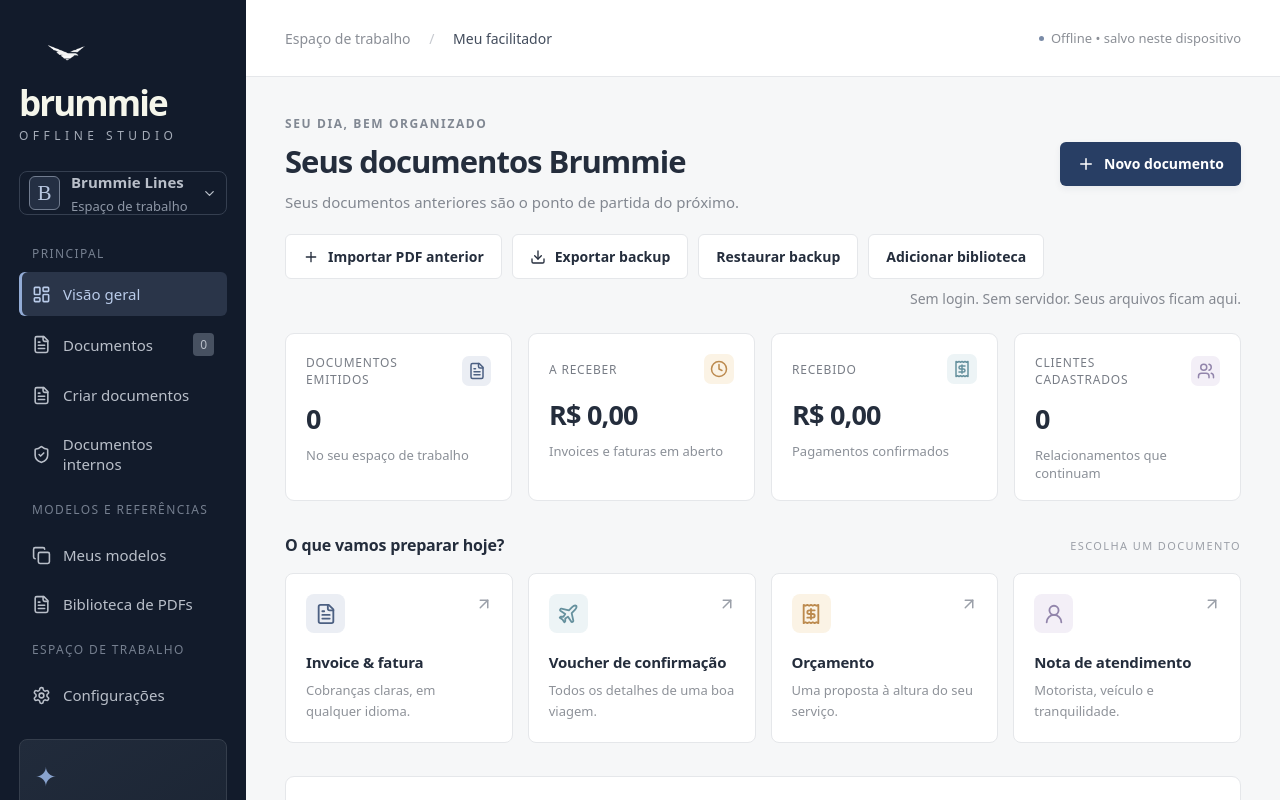
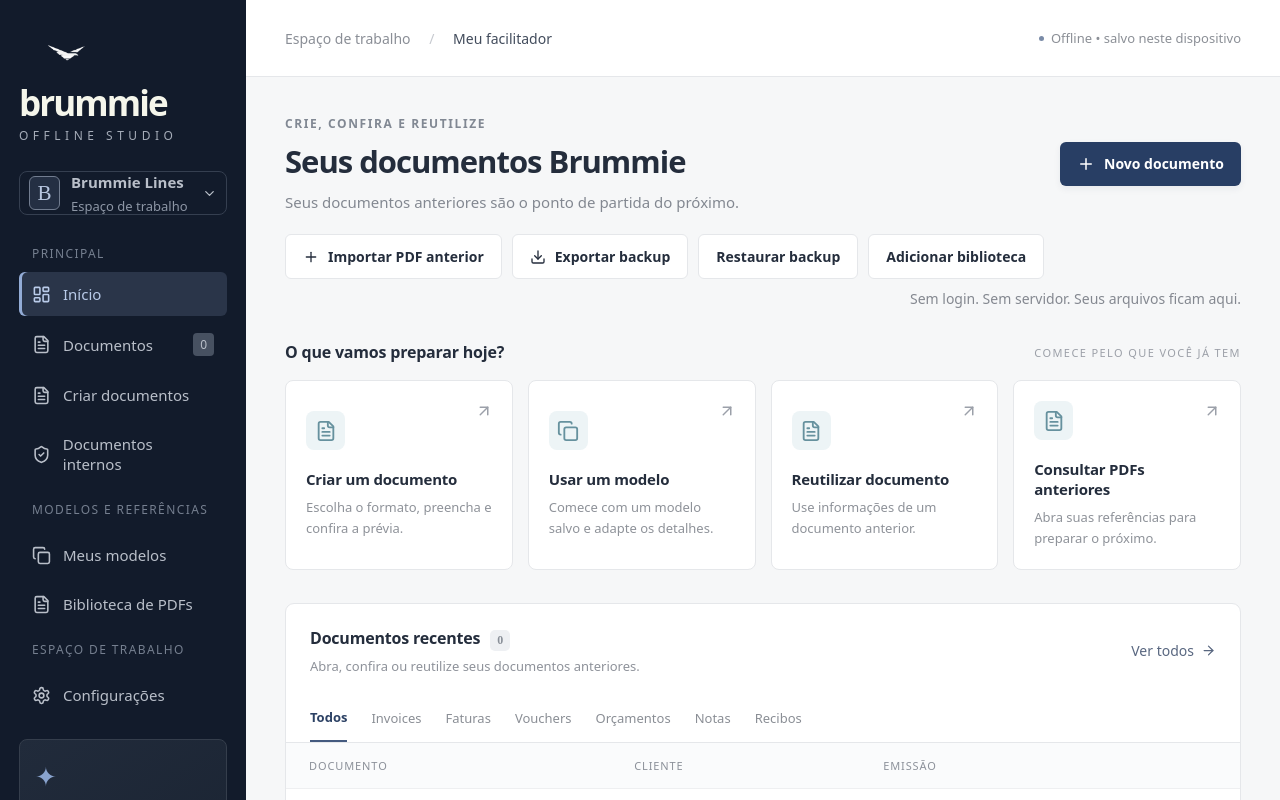
Before and after one commit to carlosredbox-hub/Brummie-Notes, a React (Vite) app: page / in a window 1280 px wide. Shown: the top 800 px of the page. Built offline with nearby package versions, Linux system fonts and the light colour scheme.

Commit message:
ui: focus home and history on document creation, remove financial management

```diff
--- a/scripts/capture-screenshots.mjs
+++ b/scripts/capture-screenshots.mjs
@@ -59,7 +59,7 @@
   await page
     .getByRole("button", { name: "Salvar cadastro", exact: true })
     .click();
-  await page.getByRole("button", { name: "Visão geral", exact: true }).click();
+  await page.getByRole("button", { name: "Início", exact: true }).click();
   await page
     .getByRole("button", { name: "Novo documento", exact: true })
     .click();
@@ -92,7 +92,7 @@
   await shot("01-dashboard");
   await page.getByRole("button", { name: "Meus modelos", exact: true }).click();
   await shot("03-modelos");
-  await page.getByRole("button", { name: "Visão geral", exact: true }).click();
+  await page.getByRole("button", { name: "Início", exact: true }).click();
   await page
     .getByRole("button", { name: "Criar nota de atendimento", exact: true })
     .click();
--- a/src/main.jsx
+++ b/src/main.jsx
@@ -34,7 +34,6 @@
   Download,
   Check,
   CheckCircle2,
-  Clock,
   LogOut,
   X,
   Trash2,
@@ -63,7 +62,7 @@
 import { readPdf, suggestions } from "./pdf-import.js";
 const TYPES = domainTypes,
   NAV = [
-    ["dashboard", "Visão geral", LayoutDashboard],
+    ["dashboard", "Início", LayoutDashboard],
     ["documents", "Documentos", FileText],
     ["client", "Clientes", Users],
     ["driver", "Motoristas", UserRound],
@@ -257,22 +256,6 @@
     (d.client + " " + TYPES[d.type] + " " + String(d.number).padStart(5, "0"))
       .toLowerCase()
       .includes(search.toLowerCase());
-  const totals = {};
-  for (const d of docs.filter(
-    (d) =>
-      ["invoice", "fatura"].includes(d.type) &&
-      ["Emitido", "Pago"].includes(d.status),
-  )) {
-    const c = d.currency;
-    totals[c] ??= { paid: 0, pending: 0 };
-    totals[c][d.status === "Pago" ? "paid" : "pending"] += d.total;
-  }
-  const sum = (k) =>
-    Object.keys(totals).length
-      ? Object.entries(totals)
-          .map(([c, v]) => amount(v[k], c))
-          .join(" · ")
-      : amount(0);
   const create = (type) => {
     if (!type) {
       setPage("concierge");
@@ -373,8 +356,6 @@
             <th>DOCUMENTO</th>
             <th>CLIENTE</th>
             <th>EMISSÃO</th>
-            <th>VALOR</th>
-            <th>STATUS</th>
             <th></th>
           </tr>
         </thead>
@@ -411,24 +392,6 @@
                   </small>
                 </td>
                 <td>{date(d.date)}</td>
-                <td className="money">
-                  {isSelection(d)
-                    ? "Alternativas"
-                    : ["nota", "voucher", "guia"].includes(d.type) ||
-                        d.showPrices === false
-                      ? "—"
-                      : amount(d.total, d.currency)}
-                </td>
-                <td>
-                  <span className={"badge " + d.status}>
-                    {d.status === "Pago" ? (
-                      <CheckCircle2 size={12} />
-                    ) : (
-                      <span className="dot" />
-                    )}
-                    {d.status}
-                  </span>
-                </td>
                 <td>
                   <button
                     className="icon"
@@ -606,8 +569,8 @@
               <div>
                 <div className="eyebrow">
                   {page === "dashboard"
-                    ? "SEU DIA, BEM ORGANIZADO"
-                    : "DOCUMENTOS & OPERAÇÕES"}
+                    ? "CRIE, CONFIRA E REUTILIZE"
+                    : "DOCUMENTOS BRUMMIE"}
                 </div>
                 <h1>
                   {page === "dashboard"
@@ -621,7 +584,7 @@
                       ? "Do orçamento ao recibo. Tudo organizado, do seu jeito."
                       : page === "settings"
                         ? "A identidade da sua empresa em cada documento."
-                        : "Cadastros reutilizáveis para agilizar cada atendimento."}
+                        : "Modelos e informações reutilizáveis para criar seu próximo documento."}
                 </p>
               </div>
               {page !== "settings" && page !== "internal" && (
@@ -875,83 +838,51 @@
             )}
             {page === "dashboard" && (
               <>
-                <div className="stats">
-                  <Stat
-                    label="DOCUMENTOS EMITIDOS"
-                    value={docs.filter((d) => d.status !== "Rascunho").length}
-                    sub="No seu espaço de trabalho"
-                    icon={FileText}
-                    color="green"
-                  />
-                  <Stat
-                    label="A RECEBER"
-                    value={sum("pending")}
-                    sub="Invoices e faturas em aberto"
-                    icon={Clock}
-                    color="orange"
-                  />
-                  <Stat
-                    label="RECEBIDO"
-                    value={sum("paid")}
-                    sub="Pagamentos confirmados"
-                    icon={Receipt}
-                    color="blue"
-                  />
-                  <Stat
-                    label="CLIENTES CADASTRADOS"
-                    value={records.filter((r) => r.kind === "client").length}
-                    sub="Relacionamentos que continuam"
-                    icon={Users}
-                    color="purple"
-                  />
-                </div>
                 <section className="quick-section">
                   <div className="section-title">
                     <h2>O que vamos preparar hoje?</h2>
-                    <span>ESCOLHA UM DOCUMENTO</span>
+                    <span>COMECE PELO QUE VOCÊ JÁ TEM</span>
                   </div>
                   <div className="quick-grid">
                     {[
                       [
-                        "invoice",
-                        "Invoice & fatura",
-                        "Cobranças claras, em qualquer idioma.",
+                        "new",
+                        "Criar um documento",
+                        "Escolha o formato, preencha e confira a prévia.",
                         FileText,
-                        "green",
                       ],
                       [
-                        "voucher",
-                        "Voucher de confirmação",
-                        "Todos os detalhes de uma boa viagem.",
-                        Plane,
-                        "blue",
+                        "templates",
+                        "Usar um modelo",
+                        "Comece com um modelo salvo e adapte os detalhes.",
+                        Copy,
                       ],
                       [
-                        "orcamento",
-                        "Orçamento",
-                        "Uma proposta à altura do seu serviço.",
-                        Receipt,
-                        "orange",
+                        "documents",
+                        "Reutilizar documento",
+                        "Use informações de um documento anterior.",
+                        FileText,
                       ],
                       [
-                        "nota",
-                        "Nota de atendimento",
-                        "Motorista, veículo e tranquilidade.",
-                        UserRound,
-                        "purple",
+                        "archives",
+                        "Consultar PDFs anteriores",
+                        "Abra suas referências para preparar o próximo.",
+                        FileText,
                       ],
-                    ].map(([t, l, s, I, c]) => (
+                    ].map(([target, label, description, I]) => (
                       <button
                         className="quick-card"
-                        onClick={() => create(t)}
-                        key={t}
+                        key={target}
+                        onClick={() =>
+                          target === "new" ? create() : setPage(target)
+                        }
                       >
-                        <div className={"tile " + c}>
+                        <div className="tile blue">
                           <I size={22} />
                         </div>
                         <ArrowUpRight className="quick-arrow" size={18} />
-                        <h3>{l}</h3>
-                        <p>{s}</p>
+                        <h3>{label}</h3>
+                        <p>{description}</p>
                       </button>
                     ))}
                   </div>
@@ -964,8 +895,8 @@
                   <div>
                     <h2>Interno — não enviar ao cliente</h2>
                     <p>
-                      Fechamentos e repasses editáveis. Não entram nos valores a
-                      receber dos documentos de cliente.
+                      Moldes editáveis de demonstrativos internos, preservados
+                      separadamente dos documentos de cliente.
                     </p>
                   </div>
                   <button className="primary" onClick={() => create("interno")}>
@@ -1009,7 +940,9 @@
                         : "Todos os documentos"}{" "}
                       <span className="count">{docs.length}</span>
                     </h2>
-                    <p>Acompanhe cada etapa do seu atendimento.</p>
+                    <p>
+                      Abra, confira ou reutilize seus documentos anteriores.
+                    </p>
                   </div>
                   {page === "dashboard" ? (
                     <button
@@ -1252,37 +1185,10 @@
                 notify(e.message);
               }
             }}
-            onStatus={async (status) => {
-              if (modal.doc.examplePreview) {
-                setModal({ ...modal, doc: { ...modal.doc, status } });
-                return;
-              }
-              try {
-                await api("/documents/" + modal.doc.id, "PATCH", { status });
-                await refresh();
-                setModal({ ...modal, doc: { ...modal.doc, status } });
-              } catch (e) {
-                notify(e.message);
-              }
-            }}
           />
         )}
       </div>
     </PhotoLibraryContext.Provider>
-  );
-}
-function Stat({ label, value, sub, icon: I, color }) {
-  return (
-    <article className="stat">
-      <div>
-        <span>{label}</span>
-        <div className={"stat-icon " + color}>
-          <I size={18} />
-        </div>
-      </div>
-      <h2>{value}</h2>
-      <p>{sub}</p>
-    </article>
   );
 }
 function SettingsForm({ company, onSave }) {
@@ -2045,15 +1951,7 @@
     </Modal>
   );
 }
-function Preview({
-  d,
-  onClose,
-  onCopy,
-  onStatus,
-  onTemplate,
-  onTheme,
-  globalTheme,
-}) {
+function Preview({ d, onClose, onCopy, onTemplate, onTheme, globalTheme }) {
   const [modelName, setModelName] = useState(TYPES[d.type] + " • " + d.client);
   const en = d.language === "en",
     financial = !["voucher", "nota"].includes(d.type) && d.showPrices !== false,
@@ -2089,18 +1987,6 @@
       </div>
       <div className="preview-toolbar">
         <span className={"badge " + d.status}>{d.status}</span>
-        <select
-          aria-label="Alterar status"
-          value={d.status}
-          onChange={(e) => onStatus(e.target.value)}
-        >
-          {(d.type === "recibo"
-            ? ["Pago"]
-            : ["Rascunho", "Emitido", "Pago", "Cancelado"]
-          ).map((s) => (
-            <option key={s}>{s}</option>
-          ))}
-        </select>
         <button className="secondary" onClick={onCopy}>
           <Copy size={15} />
           Reutilizar
```
Also changed, not shown: tests/browser.mjs (+1 -1 lines), tests/concierge.browser.mjs (+1 -1 lines), 10 other files (tests, documents, lock files or other folders).
